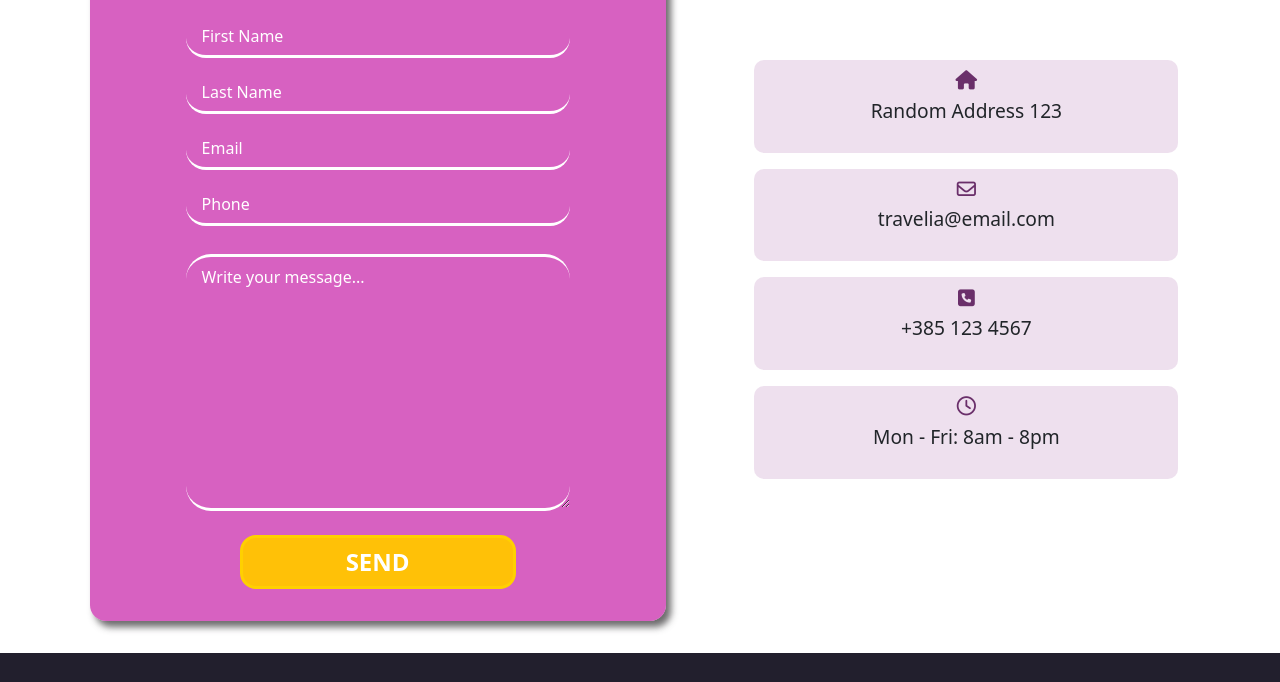
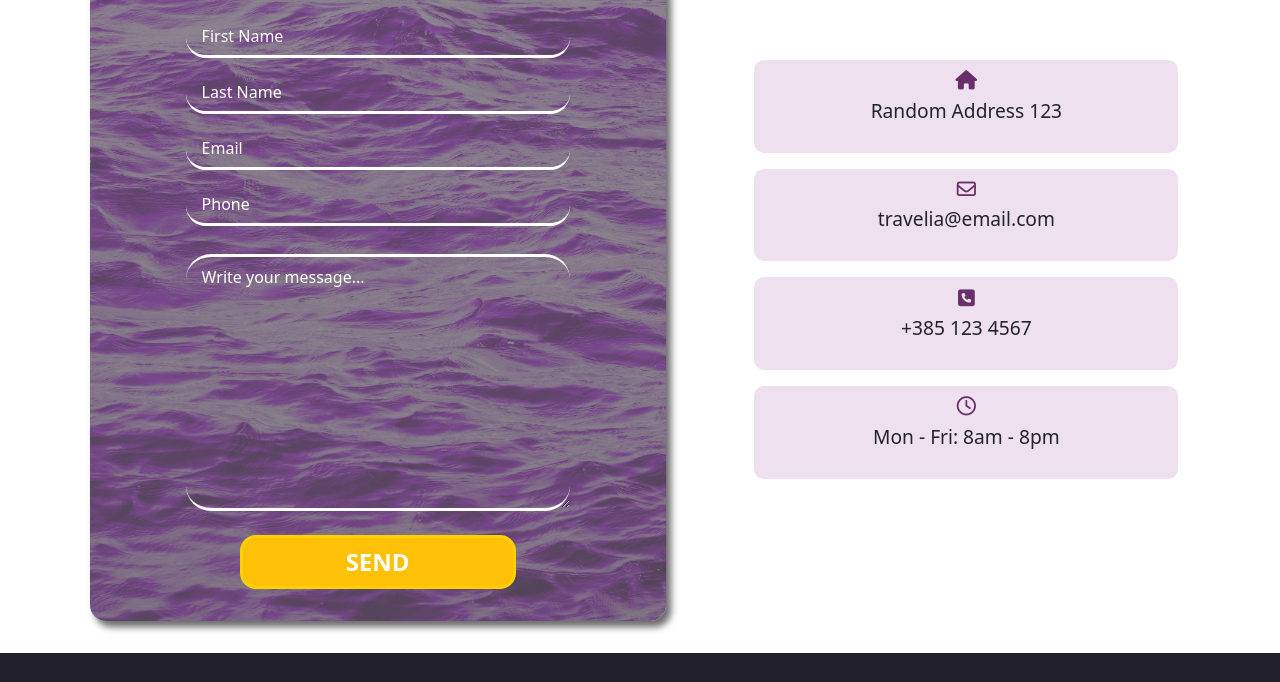
Before and after one commit to petraT25/Travel-agency, a plain HTML site: page contact.html in a window 1280 px wide. Shown: the part 201-883 px from the top of the page. Drawn offline with nearby package versions, Linux system fonts and the light colour scheme; the site is published under a folder, as on GitHub Pages, so addresses that start at the root find nothing.

Commit message:
Update contact.css

```diff
--- a/dist/css/contact.css
+++ b/dist/css/contact.css
@@ -283,7 +283,7 @@ body {
   -webkit-box-direction: normal;
       -ms-flex-direction: column;
           flex-direction: column;
-  background-image: url("/generic-images/form3.jpg");
+  background-image: url("../../generic-images/form3.jpg");
   background-position: center;
   background-size: cover;
   background-attachment: fixed;
```
